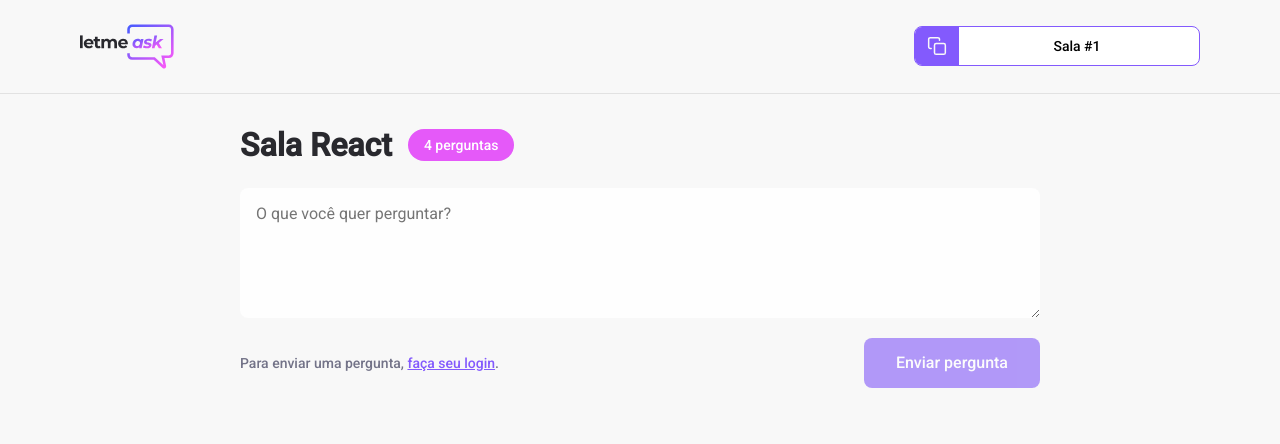
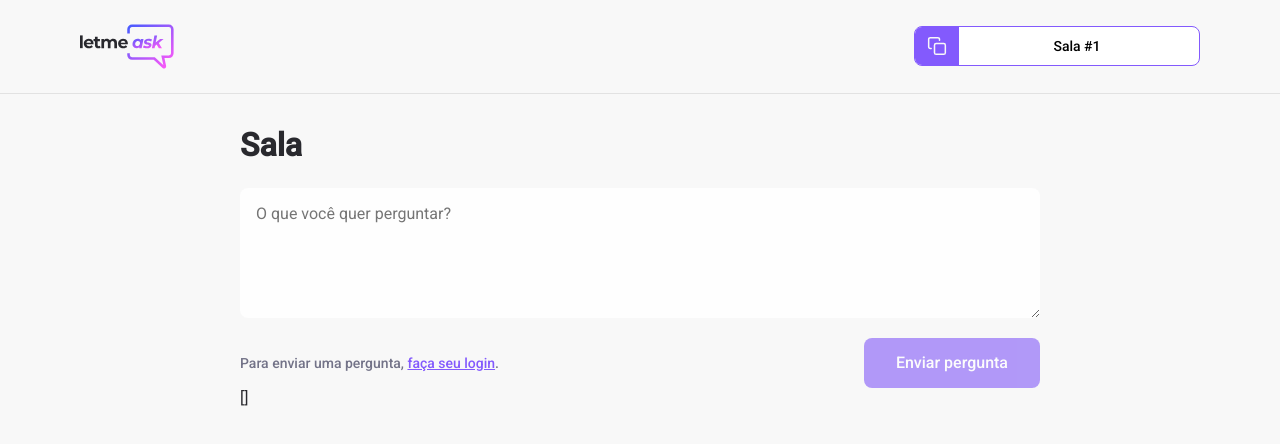
Before and after one commit to JuliaGomesDev/letmeask, a React (Create React App) app: page /rooms/1 in a window 1280 px wide. Shown: the top 444 px of the page. Built offline with nearby package versions, Linux system fonts and the light colour scheme; no server answers; the database is empty.

Commit message:
create: function addEventListener of the questions sent to databaseRoom

```diff
--- a/src/pages/Room.tsx
+++ b/src/pages/Room.tsx
@@ -10,6 +10,30 @@ import { RoomCode } from '../components/RoomCode'
 
 import '../styles/room.scss'
 
+type FirebaseQuestions = Record<
+  string,
+  {
+    author: {
+      name: string
+      avatar: string
+    }
+    content: string
+    isAnswered: boolean
+    isHighLighted: boolean
+  }
+>
+
+type Question = {
+  id: string
+  author: {
+    name: string
+    avatar: string
+  }
+  content: string
+  isAnswered: boolean
+  isHighLighted: boolean
+}
+
 type RoomParams = {
   id: any
 }
@@ -19,20 +43,39 @@ export function Room() {
   const roomId = params.id
   const [newQuestion, setNewQuestion] = useState('')
   const { user } = useAuth()
+  const [questions, setQuestions] = useState<Question[]>([])
+  const [title, setTitle] = useState('')
 
   useEffect(() => {
     const roomRef = ref(database, `/rooms/${roomId}`)
 
     onValue(
       roomRef,
-      rooms => {
-        console.log(rooms.val())
+      room => {
+        const databaseRoom = room.val()
+        const FirebaseQuestions: FirebaseQuestions =
+          databaseRoom.questions ?? {}
+
+        const parsedQuestions = Object.entries(FirebaseQuestions).map(
+          ([key, value]) => {
+            return {
+              id: key,
+              content: value.content,
+              author: value.author,
+              isHighLighted: value.isHighLighted,
+              isAnswered: value.isAnswered
+            }
+          }
+        )
+
+        setTitle(databaseRoom.title)
+        setQuestions(parsedQuestions)
       },
       {
-        onlyOnce: true
+        onlyOnce: false
       }
     )
-  }, [])
+  }, [roomId])
 
   async function handleSendQuestion(event: FormEvent) {
     event.preventDefault()
@@ -71,8 +114,8 @@ export function Room() {
 
       <main>
         <div className="room-title">
-          <h1>Sala React</h1>
-          <span>4 perguntas</span>
+          <h1>Sala {title}</h1>
+          {questions.length > 0 && <span>{questions.length} pergunta(s)</span>}
         </div>
 
         <form onSubmit={handleSendQuestion}>
@@ -99,6 +142,8 @@ export function Room() {
               Enviar pergunta
             </Button>
           </div>
+
+          {JSON.stringify(questions)}
         </form>
       </main>
     </div>
```
